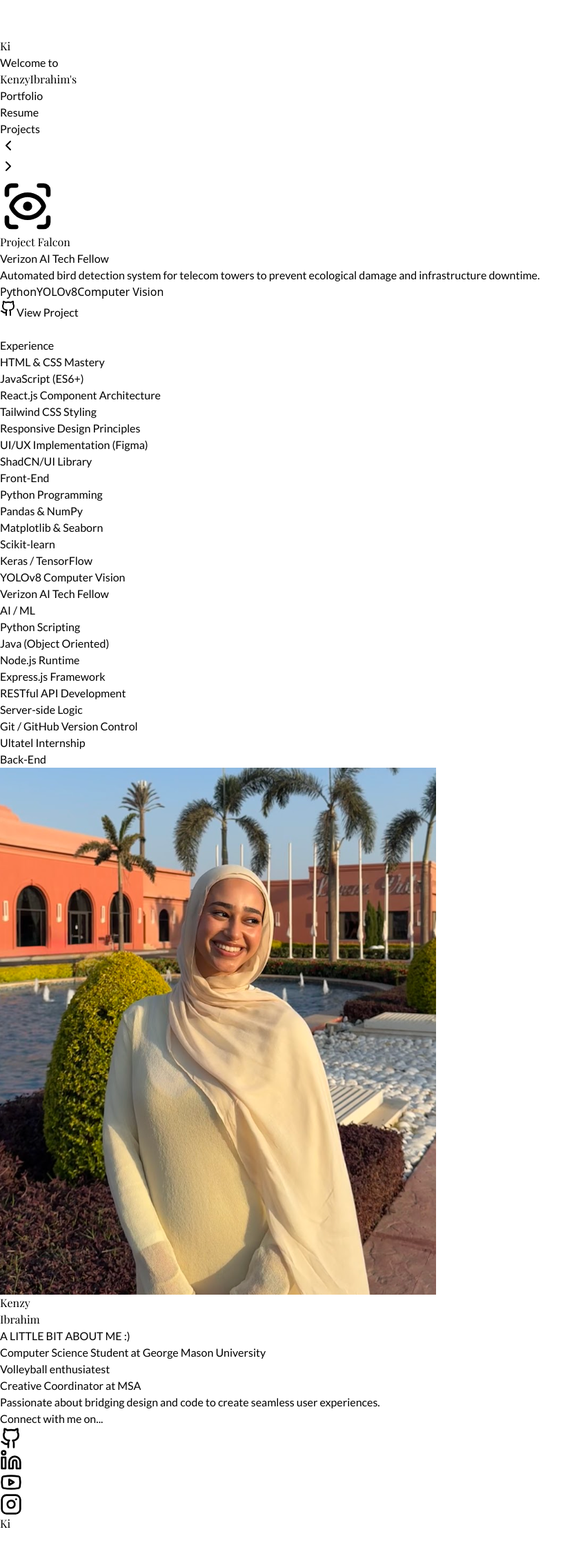
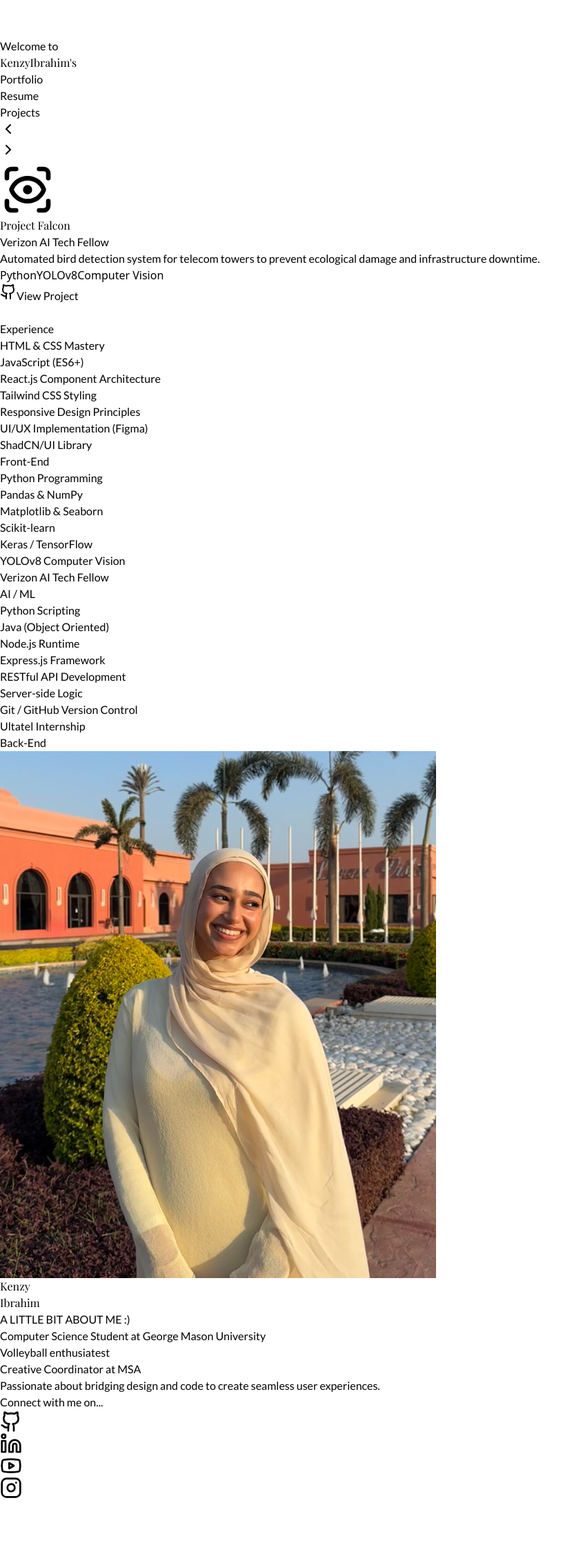
Before and after one commit to kenzyi2024/kenzy-portfolio, a React (Vite) app: page / in a window 1280 px wide. Shown: the part 1263-3516 px from the top of the page at 69% size, without its empty margins (0-845 px from the left). Built offline with nearby package versions, Linux system fonts and the light colour scheme; a web font is replaced by a local one.

Commit message:
chore: Switch from placeholder to local logo asset in App.jsx

```diff
--- a/src/App.jsx
+++ b/src/App.jsx
@@ -194,12 +194,6 @@ export default function App() {
               alt="Kenzy Ibrahim Logo"
               className="w-full h-full object-cover"
             />
-          </div>
-
-          <div className="mb-4">
-            <div className="w-16 h-16 md:w-20 md:h-20 border border-[#F3E5D0] rounded-[50%] mx-auto flex items-center justify-center mb-6">
-              <span className="font-serif italic text-2xl text-[#F3E5D0]">Ki</span>
-            </div>
           </div>
 
           <h2 className="font-sans text-[#F3E5D0] text-sm md:text-lg tracking-[0.3em] uppercase mb-4">Welcome to</h2>
@@ -401,13 +395,7 @@ export default function App() {
                </div>
             </div>
 
-             <div className="w-32 h-32 border border-[#F3E5D0]/20 rounded-full flex items-center justify-center ml-auto">
-                 <span className="font-serif italic text-4xl">Ki</span>
-             </div>
-          </div>
-        </div>
-
-        {/* --- FOOTER LOGO REPLACEMENT --- */}
+                     {/* --- FOOTER LOGO REPLACEMENT --- */}
              <div className="w-32 h-32 ml-auto rounded-full overflow-hidden border border-[#F3E5D0]/20 bg-[#F3E5D0]">
                  <img
                    src={logoImg}
@@ -415,6 +403,9 @@ export default function App() {
                    className="w-full h-full object-cover opacity-80"
                  />
              </div>
+          </div>
+        </div>
+
 
         {/* Contact Footer Area */}
         <div id="contact" className="border-t border-[#F3E5D0]/10 pt-16 flex flex-col items-center text-center">
```
